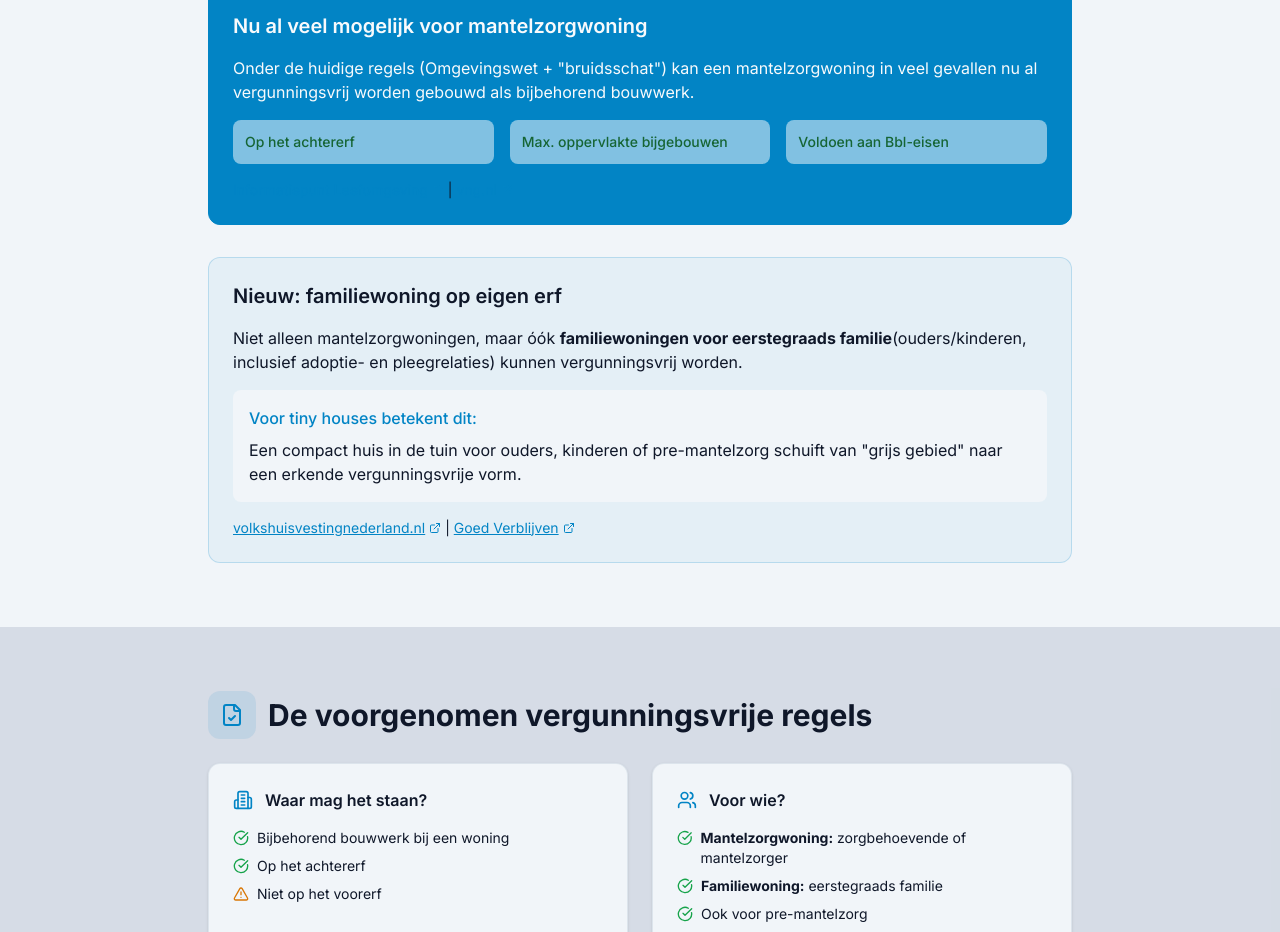
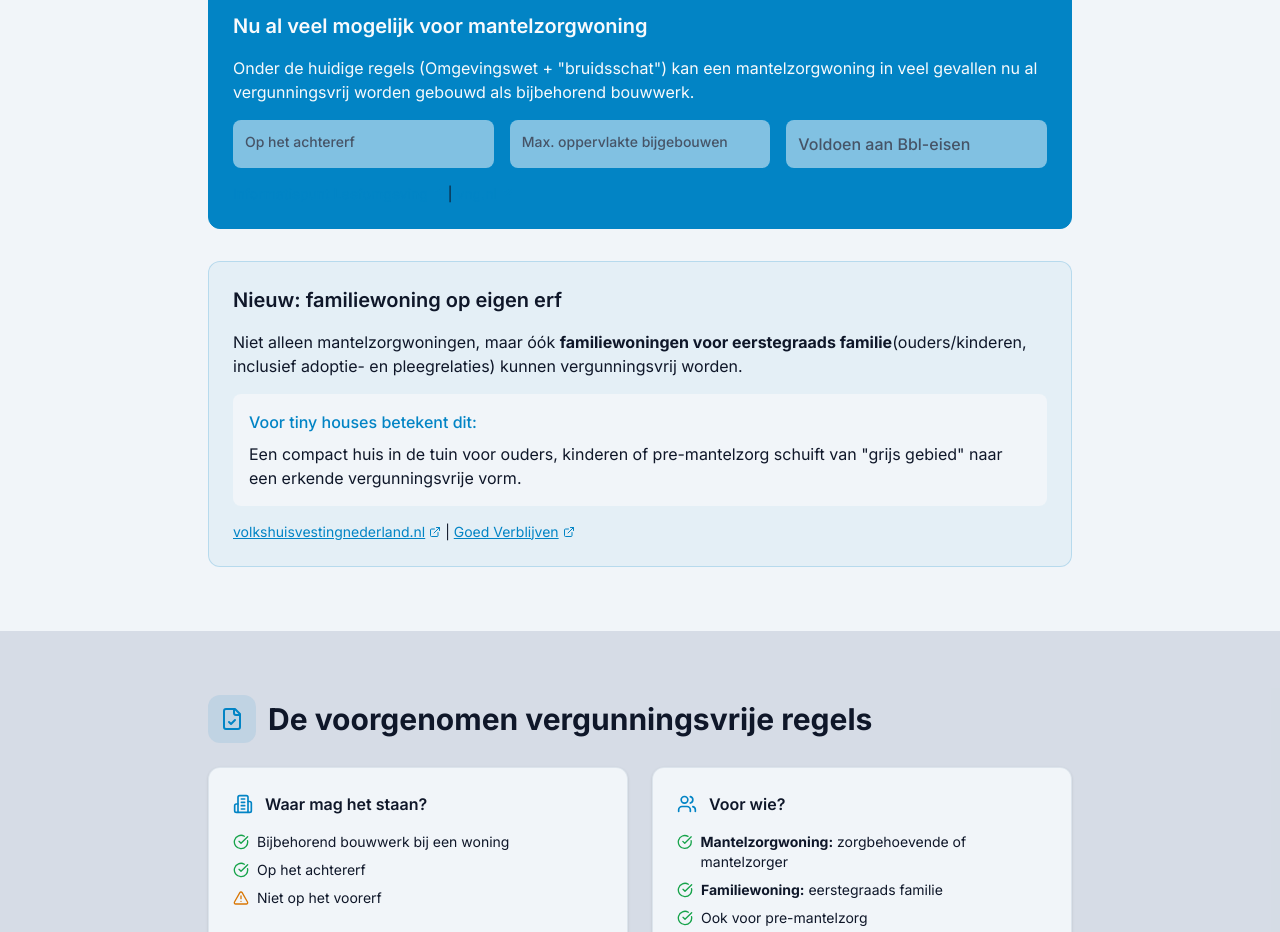
Before and after one commit to DibrandoVentures/tinyhouse2026.nl, a React (Vite) app: page / in a window 1280 px wide. Shown: the part 2361-3293 px from the top of the page. Built offline with nearby package versions, Linux system fonts and the light colour scheme; the HTML template or start-up script is replaced by a standard one.

Commit message:
Visual edit in Lovable
Edited UI in Lovable

```diff
--- a/src/components/ArticleContent.tsx
+++ b/src/components/ArticleContent.tsx
@@ -127,7 +127,7 @@ const ArticleContent = () => {
           </div>
 
           <div className="space-y-8">
-            <div className="rounded-xl p-6 border border-primary bg-primary text-muted-foreground">
+            <div className="rounded-xl p-6 border border-primary bg-primary">
               <h3 className="text-xl font-semibold mb-4 text-secondary-foreground">Nu al veel mogelijk voor mantelzorgwoning</h3>
               <p className="mb-4 text-secondary-foreground">
                 Onder de huidige regels (Omgevingswet + "bruidsschat") kan een mantelzorgwoning in veel gevallen nu al
@@ -135,17 +135,17 @@ const ArticleContent = () => {
               </p>
               <div className="grid sm:grid-cols-3 gap-4 mt-4">
                 <div className="bg-white/50 dark:bg-white/5 rounded-lg p-3">
-                  <p className="font-medium text-green-800 dark:text-green-200 text-sm">Op het achtererf</p>
+                  <p className="font-medium text-sm text-accent-foreground">Op het achtererf</p>
                 </div>
                 <div className="bg-white/50 dark:bg-white/5 rounded-lg p-3">
-                  <p className="font-medium text-green-800 dark:text-green-200 text-sm">Max. oppervlakte bijgebouwen</p>
+                  <p className="font-medium text-sm text-accent-foreground">Max. oppervlakte bijgebouwen</p>
                 </div>
                 <div className="bg-white/50 dark:bg-white/5 rounded-lg p-3">
-                  <p className="font-medium text-green-800 dark:text-green-200 text-sm">Voldoen aan Bbl-eisen</p>
+                  <p className="font-medium text-[hero-teal-dark] text-accent-foreground">Voldoen aan Bbl-eisen</p>
                 </div>
               </div>
               <div className="mt-4 text-sm">
-                <SourceLink url="https://iplo.nl" text="Informatiepunt Leefomgeving" /> | <SourceLink url="https://vng.nl" text="vng.nl" />
+                <SourceLink url="https://iplo.nl" text="Informatiepunt Leefomgeving" className="text-primary-foreground" /> | <SourceLink url="https://vng.nl" text="vng.nl" />
               </div>
             </div>
 
```
